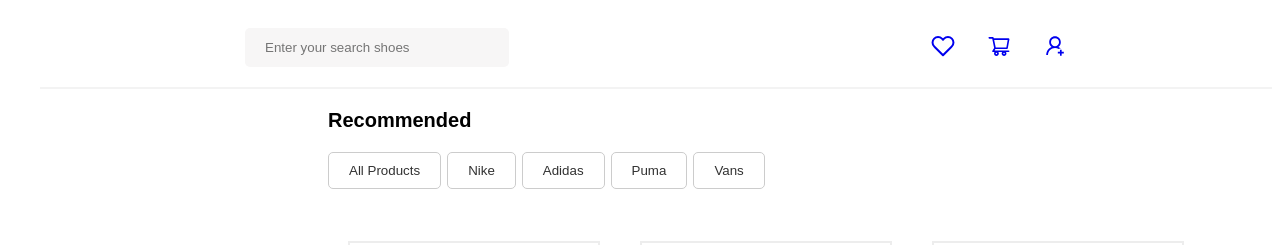
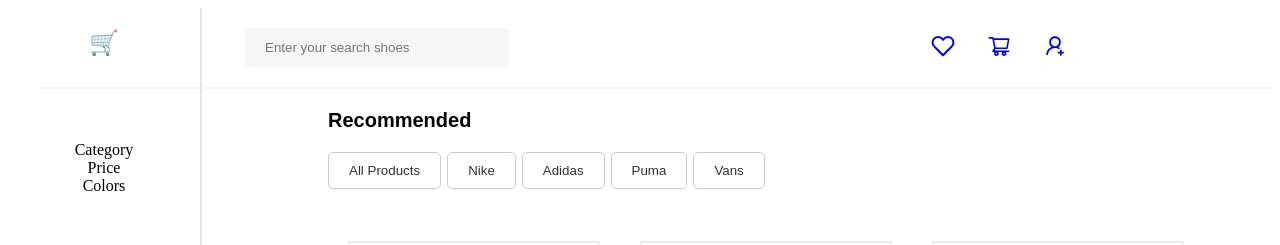
Before and after one commit to hafsa-aarifeen/E-Commerce-with-Advance-Filtering-React, a React (Create React App) app: page / in a window 1280 px wide. Shown: the top 245 px of the page. Built offline with nearby package versions, Linux system fonts and the light colour scheme.

Commit message:
Sidebar Section

```diff
--- a/src/App.js
+++ b/src/App.js
@@ -1,9 +1,11 @@
 import Navigation from "./Navigation/Nav";
 import Products from "./Products/Products";
 import Recommended from "./Recommended/Recommended";
+import Sidebar from "./Sidebar/Sidebar";
 
 function App() {
   return <>
+    <Sidebar />
     <Navigation />
     <Recommended />
     <Products />
--- /dev/null
+++ b/src/Sidebar/Sidebar.css
@@ -0,0 +1,24 @@
+.sidebar-title {
+    font-size: 22px;
+    font-weight: normal;
+    margin-bottom: 20px;
+}
+
+.sidebar {
+    width: 15%;
+    position: fixed;
+    height: 100%;
+    border-right: 2px solid #e5e5e5;
+    z-index: 3;
+    display: flex;
+    flex-direction: column;
+    align-items: center;
+  }
+
+  .logo-container {
+    margin-bottom: 4rem;
+  }
+
+  .logo-container h1 {
+    margin-top: 1.3rem;
+  }
--- /dev/null
+++ b/src/Sidebar/Sidebar.js
@@ -0,0 +1,22 @@
+import React from 'react'
+import Category from './Category/Category';
+import Price from './Price/Price';
+import Colors from './Colors/Colors';
+import "./Sidebar.css";
+
+function Sidebar() {
+  return <>
+  <section className='sidebar'>
+    <div className='logo-container'>
+        <h1>🛒</h1>
+    </div>
+
+    <Category />
+    <Price />
+    <Colors />
+
+  </section>
+  </>
+}
+
+export default Sidebar
```
Also changed, not shown: src/Sidebar/Category.css (deleted), src/Sidebar/Category/Category.css (added).
